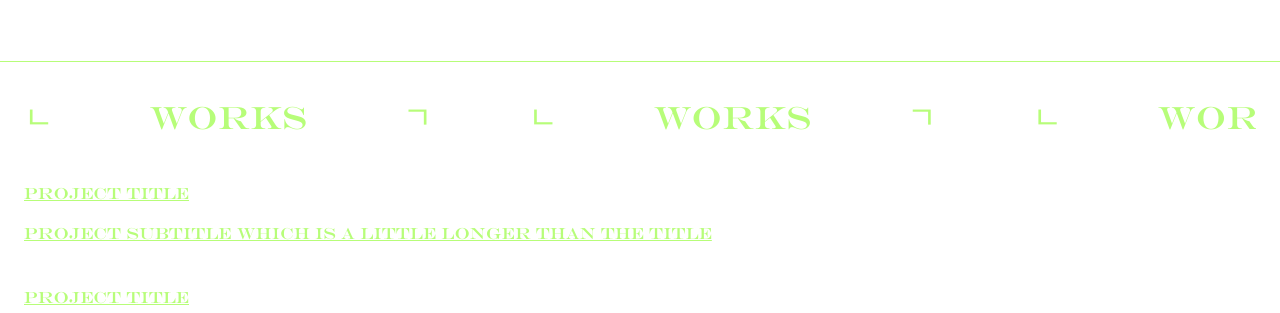
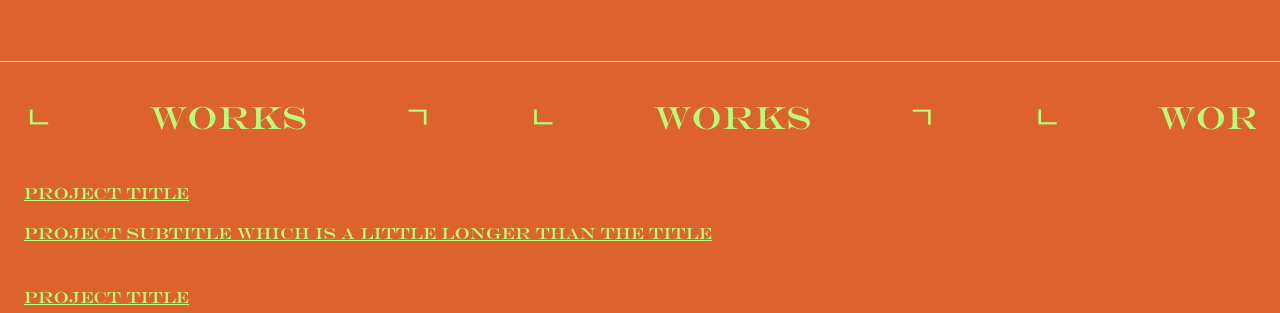
Before and after one commit to fawer1/ShowcasePlain, a plain HTML site: page index.html in a window 1280 px wide. Shown: the part 787-1100 px from the top of the page. Drawn offline with nearby package versions, Linux system fonts and the light colour scheme.

Commit message:
revert to original bg

```diff
--- a/main.css
+++ b/main.css
@@ -16,7 +16,7 @@
 }
 
 :root {
-  --primary-color: white;
+  --primary-color: #dd622e;
   --text-color: #b7fd79;
 }
 
```
